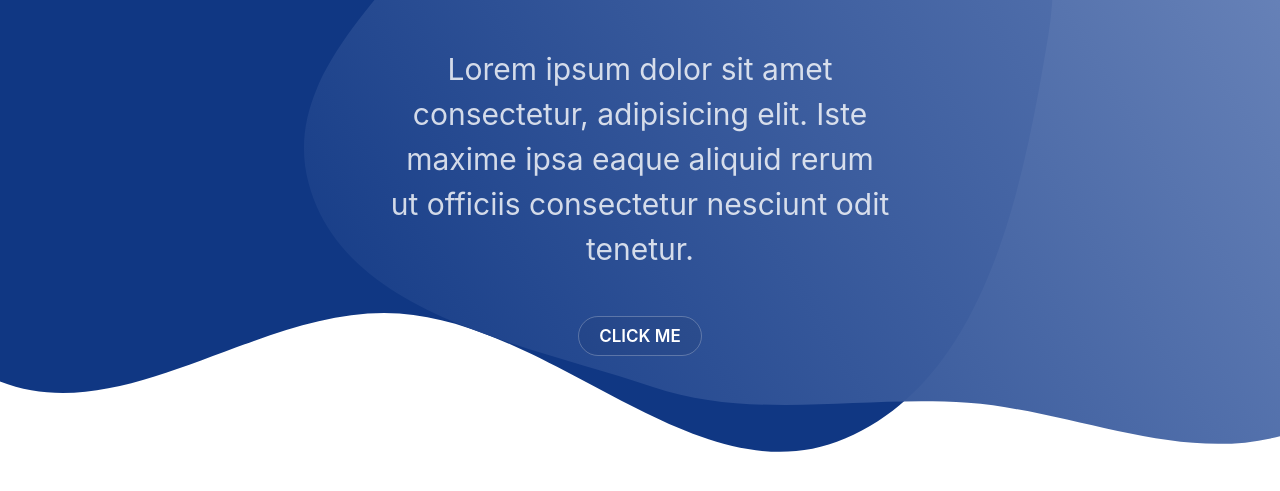
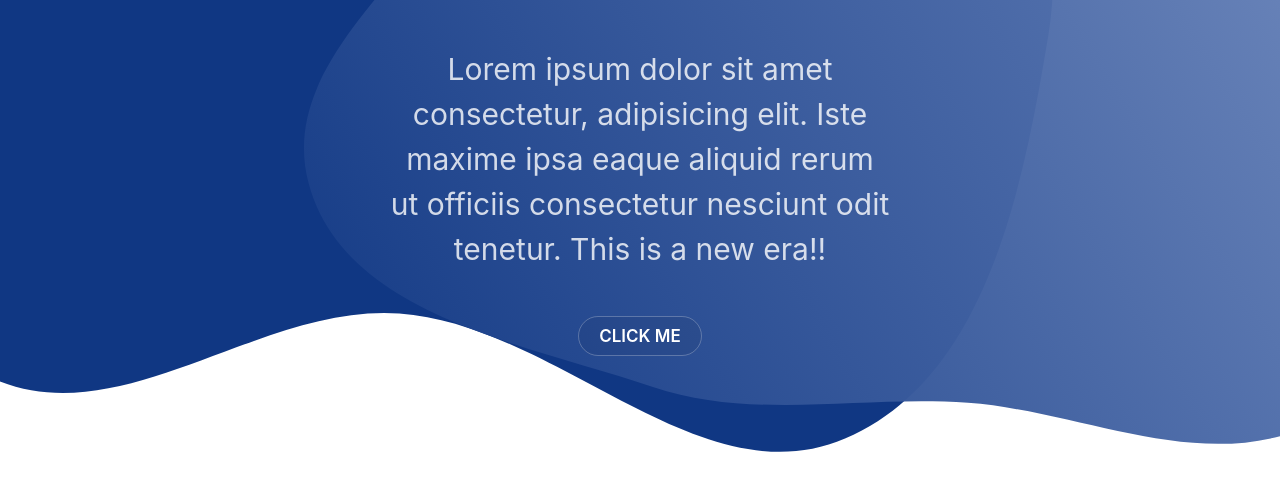
Before and after one commit to jorgesisco/jsc-development, a Gatsby site: page / in a window 1280 px wide. Shown: the part 419-910 px from the top of the page. Built offline with nearby package versions, Linux system fonts and the light colour scheme; Gatsby itself is replaced by a stand-in of ours.

Commit message:
Added more words in the <p> tag at index.js

```diff
--- a/src/pages/index.js
+++ b/src/pages/index.js
@@ -101,7 +101,7 @@ export default function Home() {
             <p>
               Lorem ipsum dolor sit amet consectetur, adipisicing elit. Iste
               maxime ipsa eaque aliquid rerum ut officiis consectetur nesciunt
-              odit tenetur.
+              odit tenetur. This is a new era!!
             </p>
             <Link to="/ourservices">Click me</Link>
           </HeroText>
```
